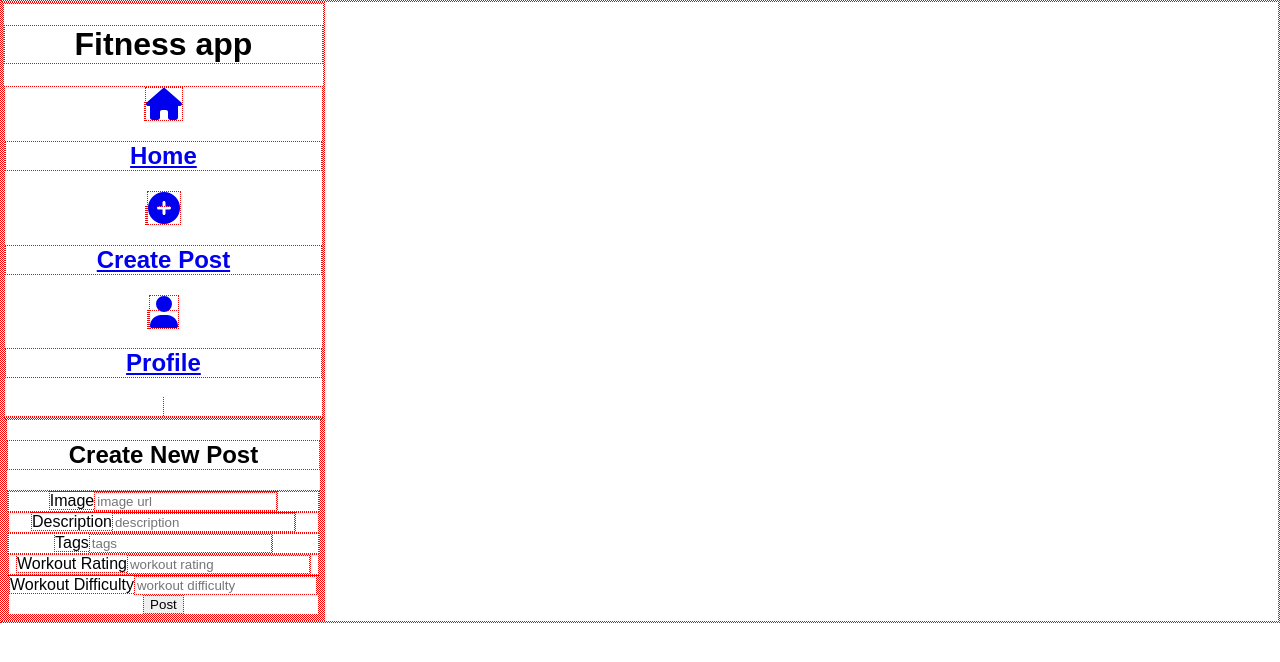
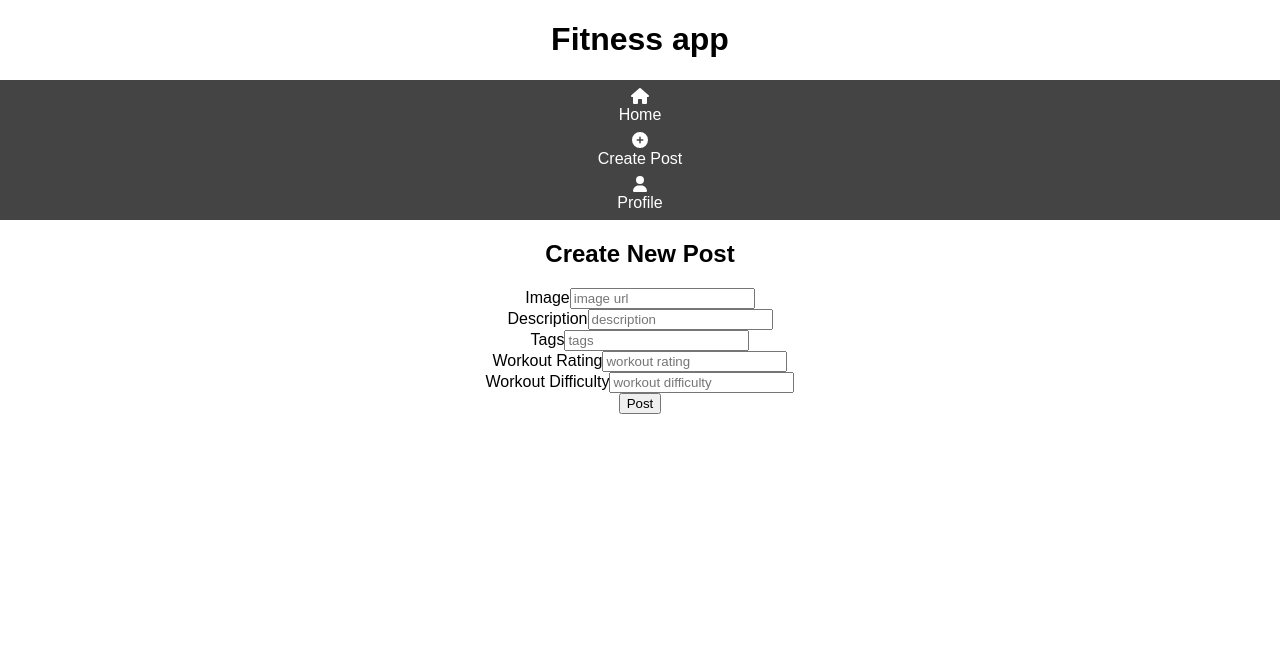
Before and after one commit to npereznyc/project3-fitcheck-frontend, a React (Create React App) app: page /post in a window 1280 px wide. Shown: the top 662 px of the page. Built offline with nearby package versions, Linux system fonts and the light colour scheme.

Commit message:
Applied basic styling

```diff
--- a/src/components/App/App.js
+++ b/src/components/App/App.js
@@ -3,8 +3,8 @@ import Navbar from '../Navbar/Navbar'
 import Feed from '../Feed/Feed'
 import { library } from '@fortawesome/fontawesome-svg-core'
 import { faHouse, faCirclePlus, faUser } from '@fortawesome/free-solid-svg-icons'
-import CreatePost from '../../pages/CreatePost'
-import Update from '../../pages/EditPost'
+// import CreatePost from '../../pages/CreatePost'
+// import Update from '../../pages/EditPost'
 
 function App() {
     library.add(faHouse, faCirclePlus, faUser)
--- a/src/components/Navbar/Navbar.jsx
+++ b/src/components/Navbar/Navbar.jsx
@@ -5,16 +5,16 @@ const Navbar = (props) => {
     return (
         <nav className="nav">
             <Link to='/'>
-                <FontAwesomeIcon icon="fa-solid fa-house" size="2x" />
-                <h1>Home</h1>
+                <FontAwesomeIcon icon="fa-solid fa-house" />
+                <p>Home</p>
             </Link>
             <Link to='/post'>
-                <FontAwesomeIcon icon="fa-solid fa-circle-plus" size="2x" />
-                <h1>Create Post</h1>
+                <FontAwesomeIcon icon="fa-solid fa-circle-plus" />
+                <p>Create Post</p>
             </Link>
             <Link to='/profile'>
-                <FontAwesomeIcon icon="fa-solid fa-user" size="2x" />
-                <h1>Profile</h1>
+                <FontAwesomeIcon icon="fa-solid fa-user" />
+                <p>Profile</p>
             </Link>
         </nav>
     )
--- a/src/index.css
+++ b/src/index.css
@@ -1,22 +1,70 @@
-* {
-    border: 1px dotted red;
-}
-
 body {
     margin: 0;
     font-family: sans-serif;
+    font-size: 1rem;
     -webkit-font-smoothing: antialiased;
     -moz-osx-font-smoothing: grayscale;
-    display: flex;
 }
 
-/*
-code {
-    font-family: source-code-pro, Menlo, Monaco, Consolas, 'Courier New', monospace;
+p {
+    margin: 0;
 }
-*/
+
+a {
+    text-decoration: none;
+}
+
+.nav {
+    display: flex;
+    flex-direction: column;
+    gap: 8px;
+    align-items: center;
+    background-color: #444444;
+    padding: 8px;
+}
+
+.nav a {
+    color: #FFFFFF;
+}
+
+.feed-container {
+    width: 50%;
+    /* border: 1px dashed red; */
+    /* background-color: yellow; */
+    display: flex;
+    flex-direction: column;
+}
 
 .post-container {
+    /* background-color: orange; */
     width: 50%;
-    border: 1px dashed blue;
+    /* border: 1px dashed blue; */
+    display: flex;
+    flex-direction: column;
+    align-items: left;
+    text-align: left;
+    margin: 20px auto;
 }
+
+.post-container img {
+    width: 100%;
+    height: auto;
+}
+
+@media (orientation: portrait) {
+    .feed-container {
+        width: 100%;
+    }
+    .post-container {
+        width: 90%;
+    }
+    .nav {
+        flex-direction: row;
+        gap: 0px;
+        justify-content: space-around;
+        position: fixed;
+        bottom: 0;
+        left: 0;
+        right: 0;
+    }
+}
--- a/src/pages/Posts.jsx
+++ b/src/pages/Posts.jsx
@@ -5,7 +5,6 @@ const Posts = (props) => {
     const [posts, setPosts] = useState([])
 
     const BASE_URL = "https://fitness-accountability.herokuapp.com/"
-    //Base Url suggestion
 
     const getPosts = async () => {
         try {
@@ -23,19 +22,20 @@ const Posts = (props) => {
     const loaded = () => {
         return (
             <>
-                <section className="post-list">
+                {/* <section className="post-list"> */}
                     {posts?.map((post) => {
                         return (
                             <Link key={post._id} to={`/${post._id}`}>
                                 <div className="post-container">
-                                    <h1>{post.name}</h1>
+                                    <p>user's icon/name will go here</p>
                                     <img alt={post.tags} src={post.image} />
-                                    <h3>{post.description}</h3>
+                                    <p className="post-description">{post.description}</p>
+                                    <p className="post-tags">#{post.tags}</p>
                                 </div>
                             </Link>
                         )
                     })}
-                </section>
+                {/* </section> */}
             </>
         )
     }
@@ -60,7 +60,7 @@ const Posts = (props) => {
     }, [])
 
     return (
-        <section className="ShowContainer">
+        <section className="feed-container">
             {posts && posts.length ? loaded() : loading()}
         </section>
     )
```
